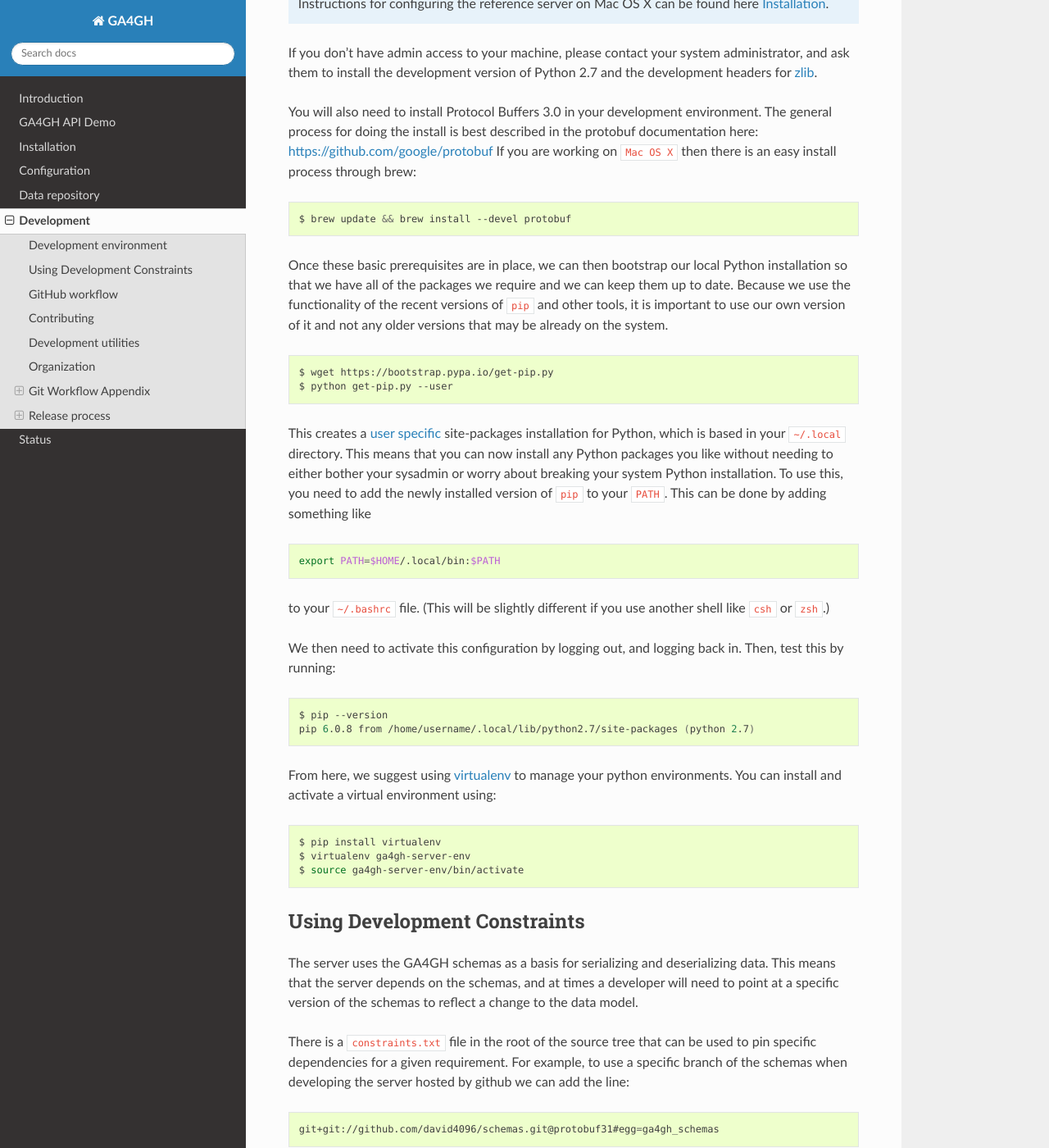
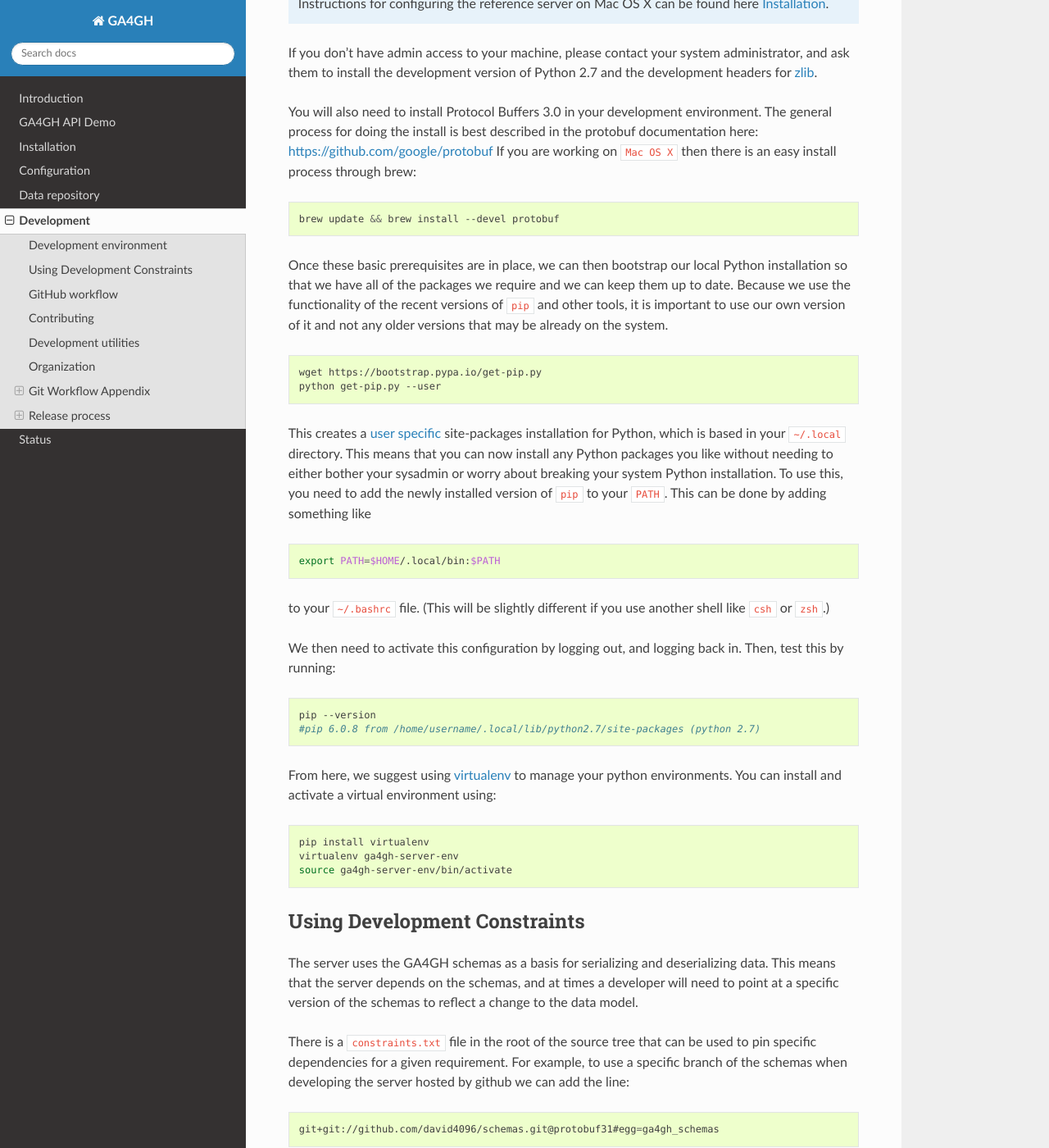
Before and after one commit to ga4gh/ga4gh-server, a Sphinx documentation site: the page built from docs/development.rst, in a window 1280 px wide and 1400 px high, scrolled down 600 px. Shown: the whole window at 82% size. Built offline with Sphinx 7.4.7 and the Read the Docs theme 2.0.0, drawn with Linux system fonts in a browser that asks for light colours; some of the changed text lies outside the part shown.

Commit message:
Remove $ to make copy-paste easier

```diff
--- a/docs/development.rst
+++ b/docs/development.rst
@@ -23,7 +23,7 @@ libraries. On Debian or Ubuntu, we can install these using
 
 .. code-block:: bash
 
-    $ sudo apt-get install python-dev git zlib1g-dev libxslt1-dev libffi-dev libssl-dev
+    sudo apt-get install python-dev git zlib1g-dev libxslt1-dev libffi-dev libssl-dev
 
 .. note::
     Instructions for configuring the reference server on Mac OS X can be found here :ref:`Installation <macosinstall>`.
@@ -40,7 +40,7 @@ through brew:
 
 .. code-block:: bash
 
-    $ brew update && brew install --devel protobuf
+    brew update && brew install --devel protobuf
 
 Once these basic prerequisites are in place, we can then bootstrap our
 local Python installation so that we have all of the packages we require
@@ -51,8 +51,8 @@ already on the system.
 
 .. code-block:: bash
 
-    $ wget https://bootstrap.pypa.io/get-pip.py
-    $ python get-pip.py --user
+    wget https://bootstrap.pypa.io/get-pip.py
+    python get-pip.py --user
 
 This creates a `user specific <https://www.python.org/dev/peps/pep-0370/>`_
 site-packages installation for Python, which is based in your ``~/.local``
@@ -74,8 +74,8 @@ Then, test this by running:
 
 .. code-block:: bash
 
-    $ pip --version
-    pip 6.0.8 from /home/username/.local/lib/python2.7/site-packages (python 2.7)
+    pip --version
+    #pip 6.0.8 from /home/username/.local/lib/python2.7/site-packages (python 2.7)
 
 From here, we suggest using `virtualenv <http://docs.python-guide.org/en/latest/dev/virtualenvs/>`_
 to manage your python environments. You can install and activate a virtual environment
@@ -83,9 +83,9 @@ using:
 
 .. code-block:: bash
 
-    $ pip install virtualenv
-    $ virtualenv ga4gh-server-env
-    $ source ga4gh-server-env/bin/activate
+    pip install virtualenv
+    virtualenv ga4gh-server-env
+    source ga4gh-server-env/bin/activate
 
 *****************************
 Using Development Constraints
@@ -135,7 +135,7 @@ local copy of this repo. This might look something like:
 
 .. code-block:: bash
 
-    $ git clone git@github.com:username/server.git
+    git clone git@github.com:username/server.git
 
 We can then install all of the packages that we need for developing the
 GA4GH reference server:
@@ -159,7 +159,7 @@ are making:
 
 .. code-block:: bash
 
-    $ git remote add upstream https://github.com/ga4gh/server.git
+    git remote add upstream https://github.com/ga4gh/server.git
 
 All development is done against the ``master`` branch.
 
@@ -169,10 +169,10 @@ a topic branch (replace ``TOPIC_BRANCH_NAME`` appropriately):
 
 .. code-block:: bash
 
-    $ git fetch --all
-    $ git checkout master
-    $ git merge --ff-only upstream/master
-    $ git checkout -b TOPIC_BRANCH_NAME
+    git fetch --all
+    git checkout master
+    git merge --ff-only upstream/master
+    git checkout -b TOPIC_BRANCH_NAME
 
 Topic branch names should include the issue number (if there is a tracked
 issue this change is addressing) and provide some hint as to what the
@@ -186,7 +186,7 @@ making commits:
 
 .. code-block:: bash
 
-    $ git commit -m 'Awesome changes'
+    git commit -m 'Awesome changes'
 
 (You can also pass the ``--amend`` flag to ``git commit`` if you want to
 incorporate staged changes into the most recent commit.)
@@ -196,7 +196,7 @@ topic branch to GitHub:
 
 .. code-block:: bash
 
-    $ git push origin TOPIC_BRANCH_NAME
+    git push origin TOPIC_BRANCH_NAME
 
 Then create a pull request using the GitHub interface.  This pull request
 should be against the ``master`` branch (this should happen automatically).
@@ -218,11 +218,11 @@ the most recent changes from ``master`` into your branch.
 
 .. code-block:: bash
 
-    $ git fetch --all
-    $ git checkout master
-    $ git merge --ff-only upstream/master
-    $ git checkout TOPIC_BRANCH_NAME
-    $ git rebase master
+    git fetch --all
+    git checkout master
+    git merge --ff-only upstream/master
+    git checkout TOPIC_BRANCH_NAME
+    git rebase master
 
 At this point, several things could happen.  In the best case, the rebase
 will complete without problems and you can continue developing.  In other
@@ -239,7 +239,7 @@ branch again, this time using the force flag:
 
 .. code-block:: bash
 
-    $ git push --force origin TOPIC_BRANCH_NAME
+    git push --force origin TOPIC_BRANCH_NAME
 
 If you had tried to push the topic branch without using the force flag,
 it would have failed.  This is because non-force pushes only succeed when
@@ -270,7 +270,7 @@ Locally, run this command to delete the topic branch:
 
 .. code-block:: bash
 
-    $ git branch -D TOPIC_BRANCH_NAME
+    git branch -D TOPIC_BRANCH_NAME
 
 Only the tip of the iceberg of git and GitHub has been covered in this
 section, and much more can be learned by browsing their documentation.
@@ -278,7 +278,7 @@ For instance, get help on the ``git commit`` command by running:
 
 .. code-block:: bash
 
-    $ git help commit
+    git help commit
 
 To master git, we recommend reading this free book (save chapter four,
 which is about git server configuration): `Pro Git
@@ -302,12 +302,12 @@ All of the command line interface utilities have local scripts
 that simplify development: for example, we can run the local version of the
 ``ga2sam`` program by using::
 
-    $ python ga2sam_dev.py
+    python ga2sam_dev.py
 
 To run the server locally in development mode, we can use the ``server_dev.py``
 script, e.g.::
 
-    $ python server_dev.py
+    python server_dev.py
 
 will run a server using the default configuration. This default configuration
 expects a data hierarchy to exist in the ``ga4gh-example-data`` directory.
@@ -321,14 +321,14 @@ file that creates a virtualenv, installs the necessary packages, and
 runs the server. Configuration files can be found in
 ``/oidc-provider/simple_op``::
 
-    $ cd oidc-provider
-    $ ./run.sh
+    cd oidc-provider
+    ./run.sh
 
 The provider expects OIDC redirect URIs to be over HTTPS, so if the ga4gh
 server is started with OIDC enabled, it defaults to HTTPS. You can run the
 server against this using::
 
-    $ python server_dev.py -c LocalOidConfig
+    python server_dev.py -c LocalOidConfig
 
 For tips on how to profile the performance of the server see :ref:`ref_server_profiling`
 
@@ -413,7 +413,7 @@ mainline branch):
 
 .. code-block:: bash
 
-    $ git rebase -i `git merge-base master HEAD`
+    git rebase -i `git merge-base master HEAD`
 
 (``git merge-base master HEAD`` specifies the most recent commit that both
 ``master`` and your topic branch share in common.  Normally this is
@@ -426,7 +426,7 @@ And rebase with (again, assuming ``master`` as the mainline branch):
 
 .. code-block:: bash
 
-    $ git rebase master
+    git rebase master
 
 ++++++++++++++++++++++++++++++
 GitHub's broken merge/CI model
```
